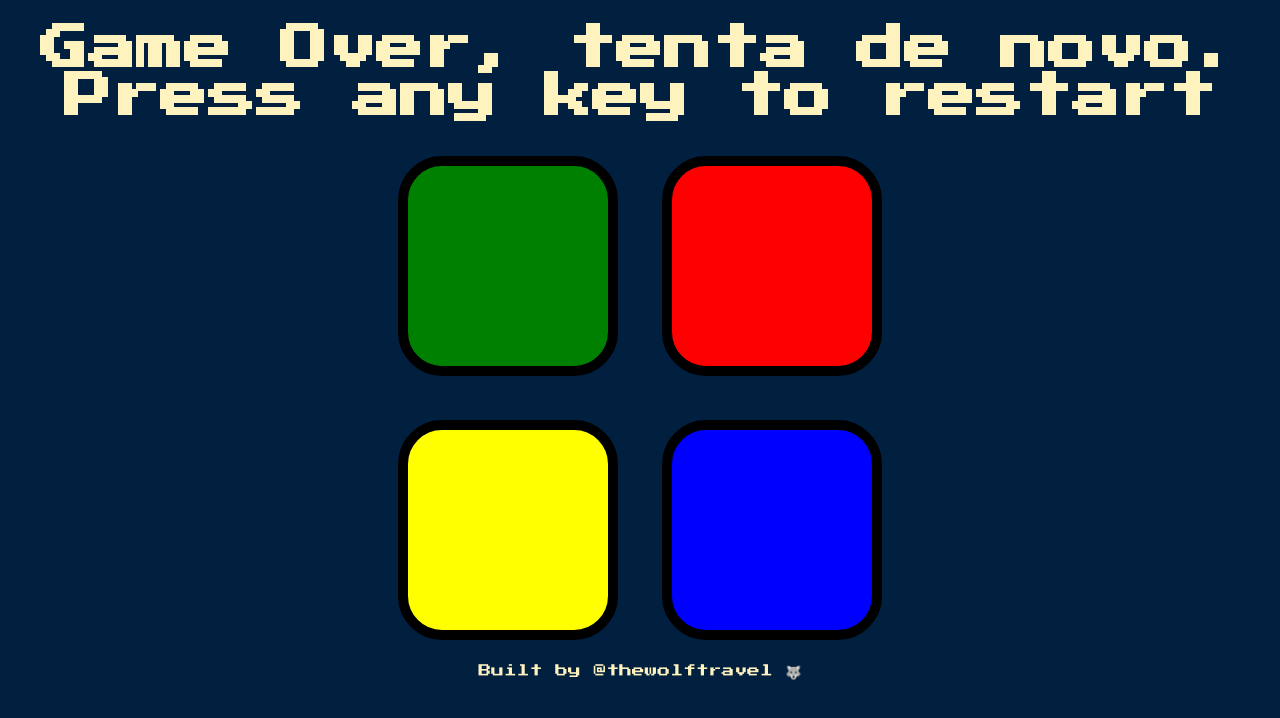
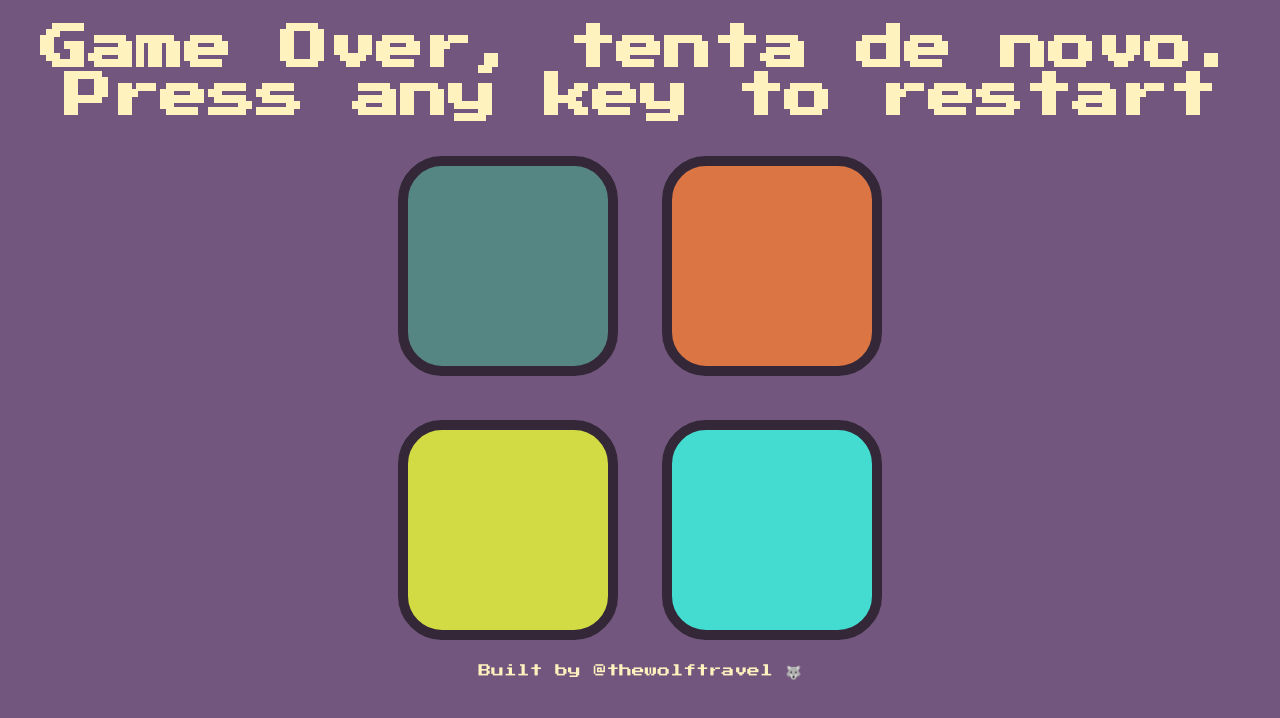
Before and after one commit to thewolftravel/Simon-Game, a plain HTML site: page index.html in a window 1280 px wide. Both pictures are taken after a click on the element 508 px from the left and 218 px from the top of the page. Drawn offline with nearby package versions, Linux system fonts and the light colour scheme.

Commit message:
Updated color scheme and added startOver function

```diff
--- a/index.html
+++ b/index.html
@@ -25,7 +25,13 @@
       </div>
     </div>
   </body>
-  <footer>Built by @thewolftravel 🐺</footer>
+  <footer>
+    Built by
+    <a href="https://github.com/thewolftravel" target="_blank"
+      >@thewolftravel</a
+    >
+    🐺
+  </footer>
   <script src="https://ajax.googleapis.com/ajax/libs/jquery/3.7.1/jquery.min.js"></script>
   <script src="index.js" charset="UTF-8"></script>
 </html>
--- a/index.js
+++ b/index.js
@@ -54,6 +54,7 @@ function checkAnswer(currentLevel) {
     setTimeout(function () {
       $("body").removeClass("game-over");
     }, 200);
+    startOver();
   }
 }
 
@@ -95,3 +96,10 @@ function animatePress(currentColour) {
     $("#" + currentColour).removeClass("pressed");
   }, 100);
 }
+// Restarts the game
+function startOver() {
+  // Resets the game
+  level = 0;
+  gamePattern = [];
+  started = false;
+}
--- a/styles.css
+++ b/styles.css
@@ -1,12 +1,21 @@
 body {
   text-align: center;
-  background-color: #011f3f;
+  background-color: #72567d;
 }
 
 footer {
   font-family: "Press Start 2P", cursive;
   color: #fef2bf;
   font-size: 0.8rem;
+}
+
+a {
+  color: #fef2bf;
+  text-decoration: none;
+}
+a:hover {
+  color: #40ffff;
+  text-decoration: underline;
 }
 
 #level-title {
@@ -28,29 +37,29 @@ footer {
   display: inline-block;
   height: 200px;
   width: 200px;
-  border: 10px solid black;
+  border: 10px solid #332738;
   border-radius: 20%;
 }
 
 .game-over {
-  background-color: red;
+  background-color: #e15d52;
   opacity: 0.8;
 }
 
 .red {
-  background-color: red;
+  background-color: #db7644;
 }
 
 .green {
-  background-color: green;
+  background-color: #568683;
 }
 
 .blue {
-  background-color: blue;
+  background-color: #44dbd1;
 }
 
 .yellow {
-  background-color: yellow;
+  background-color: #d3db44;
 }
 
 .pressed {
```
